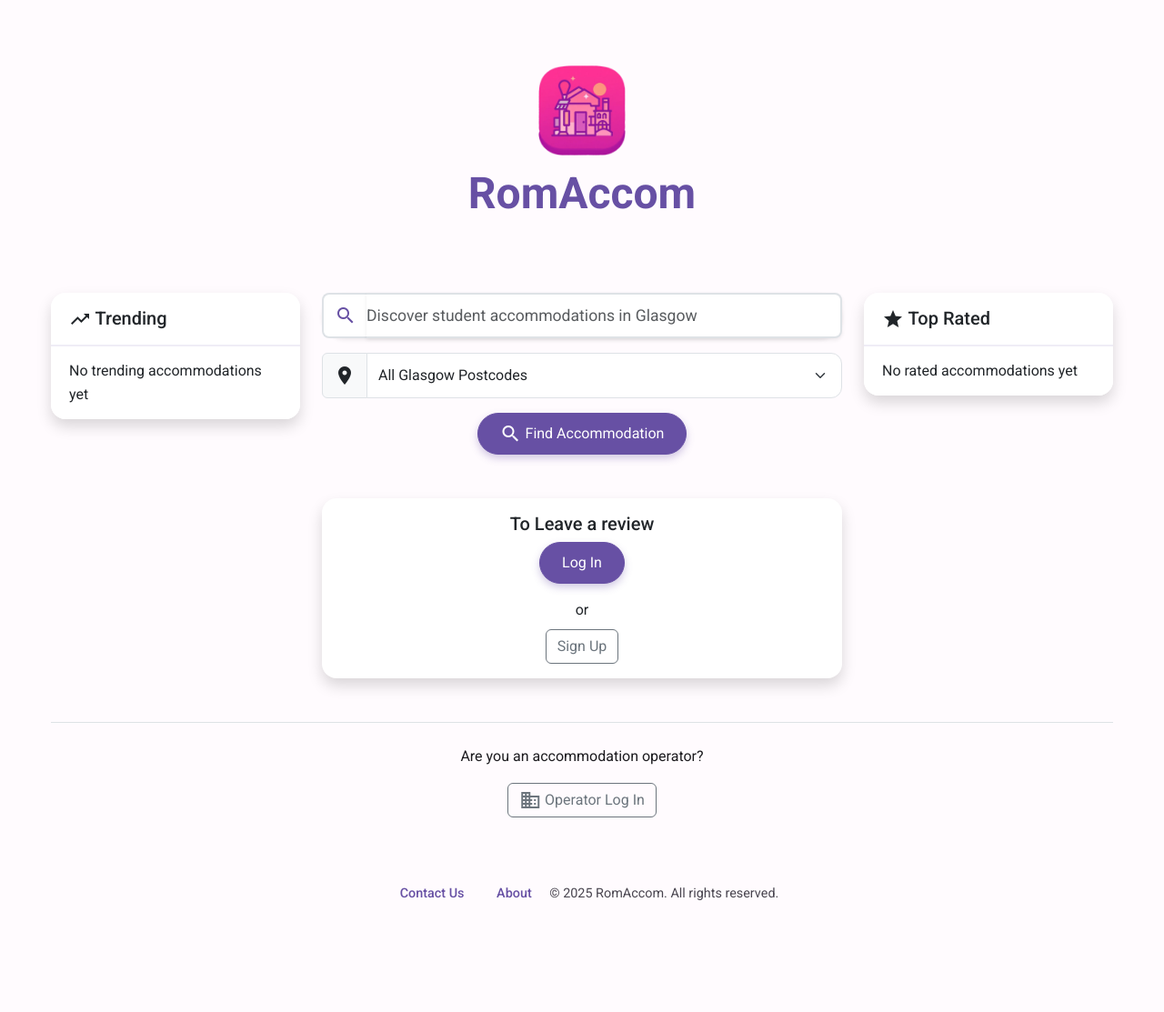
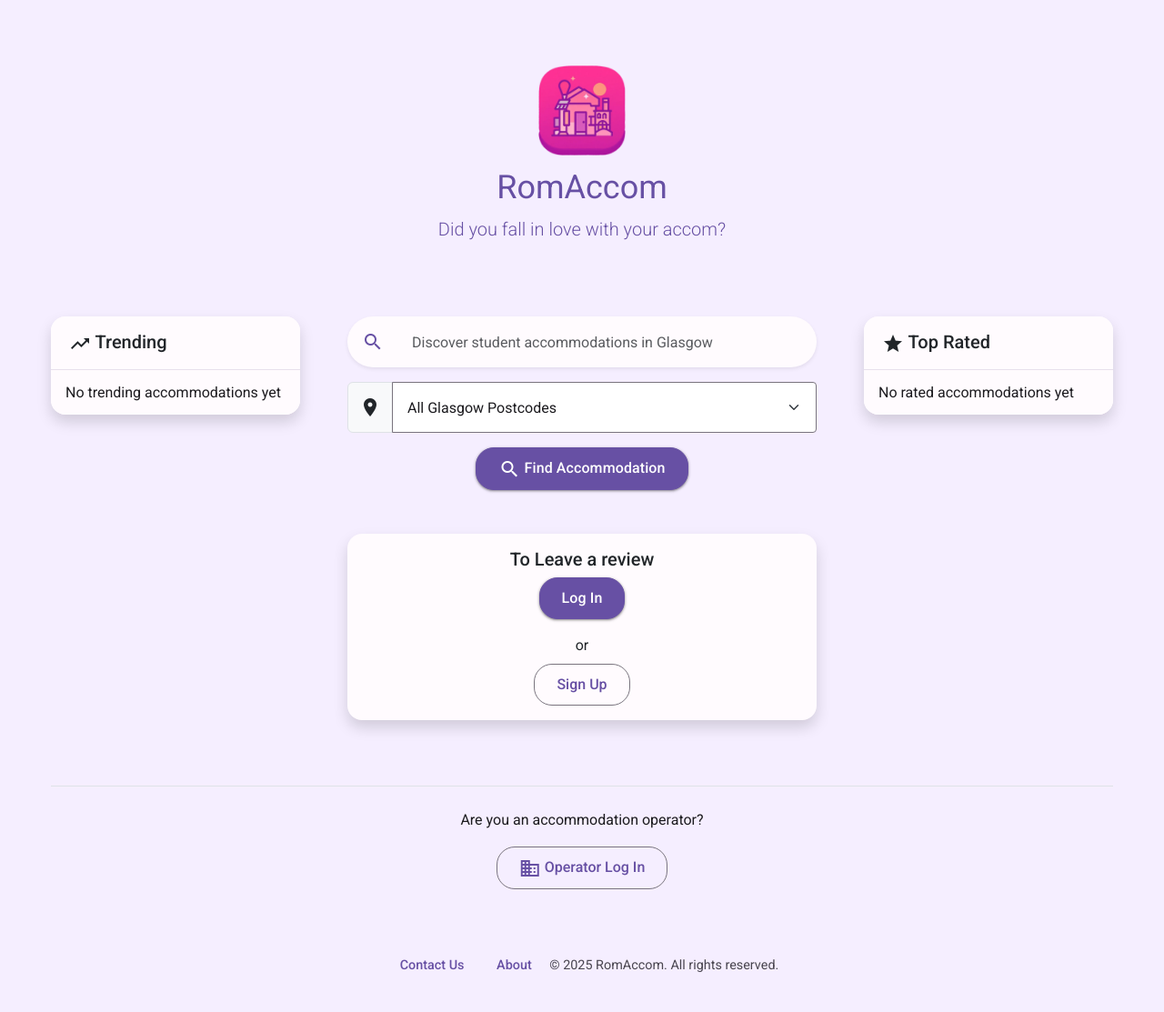
Before and after one commit to JoaoManuel2005/Team2E, a Django app: template romaccom/templates/romaccom/home.html in a window 1280 px wide. Shown: the whole page at 91% size. Before the commit the page ends 990 px from the top, so only its background shows below. Run offline with Django 3.2, Linux system fonts and the light colour scheme; the template is opened without the code that fills it, so the values that code supplies are empty.

Commit message:
home page: refine search bar, add background colour, fix postcode selector,adjust layout slightly

```diff
--- a/romaccom/static/css/home.css
+++ b/romaccom/static/css/home.css
@@ -1,26 +1,75 @@
-/* Search suggestions styles for Bootstrap compatibility */
+/* Color variables */
+:root {
+    --md-primary: #6750A4;
+    --md-primary-container: #EADDFF;
+    --md-on-primary: #FFFFFF;
+    --md-on-primary-container: #21005E;
+    --md-surface: #FFFBFE;
+    --md-on-surface: #1C1B1F;
+    --md-surface-variant: #E7E0EC;
+    --md-on-surface-variant: #49454F;
+    --md-outline: #79747E;
+    --md-background-lilac: #F5EEFF;
+
+    /* Elevation shadows */
+    --md-elevation-1: 0 1px 2px rgba(0,0,0,0.3), 0 1px 3px 1px rgba(0,0,0,0.15);
+    --md-elevation-2: 0 3px 6px rgba(0,0,0,0.15), 0 2px 4px rgba(0,0,0,0.12);
+    --md-elevation-3: 0 10px 20px rgba(0,0,0,0.15), 0 3px 6px rgba(0,0,0,0.10);
+}
+
+/* Page background */
+body {
+    background-color: var(--md-background-lilac) !important;
+}
+
+/* Search suggestions styles - Google style */
 .search-suggestions {
-    top: 100%;
-    z-index: 1000;
+    top: calc(100% - 2px);  /* Overlap slightly with search bar */
+    z-index: 990;  /* Below the search bar */
     display: none;
-    background-color: #fff;
-    border: 1px solid rgba(0,0,0,.125);
-    border-radius: 16px;
-    margin-top: 8px;
-    box-shadow: 0 8px 20px rgba(0, 0, 0, 0.15);
+    background-color: var(--md-surface);
+    border-radius: 0 0 24px 24px;  /* Round bottom corners only */
+    margin-top: 0;  /* Remove the gap */
+    box-shadow: var(--md-elevation-2);
     overflow: hidden;
+    border: none; /* Removed the border */
+    border-top: none;  /* No border at the top */
 }
 
 .search-suggestions.active {
     display: block;
 }
 
+/* When suggestions are active, modify the search bar */
+.input-group.custom-search:has(+ .search-suggestions.active) {
+    border-radius: 24px 24px 0 0 !important;  /* Round top corners only */
+    border-bottom: none;
+    box-shadow: var(--md-elevation-1);
+}
+
+/* Ensure the search suggestions width matches exactly */
+.mb-3.position-relative {
+    display: flex;
+    flex-direction: column;
+}
+
+.search-suggestions {
+    width: 100%;  /* Match parent width exactly */
+    align-self: center;
+}
+
 .suggestion-item {
-    padding: 0.5rem 1rem;
-    border-bottom: 1px solid rgba(0,0,0,.125);
+    padding: 12px 16px;
     cursor: pointer;
     display: flex;
     align-items: center;
+    border-bottom: 1px solid var(--md-surface-variant);
+    transition: background-color 0.2s;
+}
+
+.suggestion-item .suggestion-icon {
+    margin-right: 12px;
+    color: var(--md-on-surface-variant);
 }
 
 .suggestion-item:last-child {
@@ -28,97 +77,171 @@
 }
 
 .suggestion-item:hover {
-    background-color: rgba(0,0,0,.075);
+    background-color: var(--md-surface-variant);
 }
 
 .suggestion-highlight {
     font-weight: 500;
-    color: #0d6efd;
+    color: var(--md-primary);
 }
 
+/* Typography */
 h1.text-primary {
-    color: #6750A4 !important;
+    color: var(--md-primary) !important;
+    font-size: 2.25rem !important;
+    font-weight: 400 !important;
+    letter-spacing: 0 !important;
+    line-height: 2.75rem !important;
 }
 
-p.lead.text-primary{
-    color: #6750A4 !important;
+p.lead.text-primary {
+    color: var(--md-primary) !important;
+    font-size: 1.25rem !important;
 }
 
-/* Custom button shape */
+/* Material buttons */
 .btn-primary {
-    background-color: #6750A4 !important;
-    border-color: #6750A4 !important;
-    border-radius: 25px !important;  /* Rounded corners */
-    padding: 10px 24px !important;   /* More horizontal padding */
-    box-shadow: 0 4px 8px rgba(103, 80, 164, 0.3) !important; /* Soft shadow */
-    transition: transform 0.2s, box-shadow 0.2s !important;
+    background-color: var(--md-primary) !important;
+    border-color: var(--md-primary) !important;
+    color: var(--md-on-primary) !important;
+    border-radius: 20px !important;
+    padding: 10px 24px !important;
+    font-weight: 500 !important;
+    letter-spacing: 0.1px !important;
+    text-transform: capitalize !important;
+    box-shadow: var(--md-elevation-1) !important;
+    transition: box-shadow 0.3s, background-color 0.3s !important;
 }
 
 .btn-primary:hover {
-    background-color: #5a4691 !important;
-    border-color: #5a4691 !important;
-    transform: translateY(-2px) !important; /* Button lifts up slightly */
-    box-shadow: 0 6px 12px rgba(103, 80, 164, 0.4) !important; /* Enhanced shadow on hover */
+    box-shadow: var(--md-elevation-2) !important;
+    background-color: #5D4996 !important;
 }
 
-/* Custom search bar shape */
-.custom-search .input-group {
-    border-radius: 25px;
-    overflow: hidden; /* Ensures child elements respect border radius */
-    box-shadow: 0 2px 10px rgba(0, 0, 0, 0.08);
+.btn-primary:active {
+    box-shadow: var(--md-elevation-1) !important;
 }
 
-.custom-search .form-control {
-    border-left: none;
-    padding-left: 0;
-    height: 50px; /* Taller input */
-    font-size: 1.1rem;
+.btn-outline-secondary {
+    color: var(--md-primary) !important;
+    border-color: var(--md-outline) !important;
+    border-radius: 20px !important;
+    padding: 10px 24px !important;
+    font-weight: 500 !important;
 }
 
-.custom-search .input-group-text {
-    background-color: white;
-    border-right: none;
-    color: #6750A4;
-    width: 50px; /* Fixed width for icon */
-    justify-content: center;
+.btn-outline-secondary:hover {
+    background-color: var(--md-primary-container) !important;
+    color: var(--md-on-primary-container) !important;
 }
 
-/* Cards with custom shapes */
+/* Material Search Bar - More Rounded */
+.input-group.custom-search {
+    border-radius: 50px !important; /* Increased roundness */
+    box-shadow: var(--md-elevation-1);
+    background-color: var(--md-surface);
+    transition: box-shadow 0.3s;
+    border: none !important;
+    overflow: hidden; /* Ensures inner elements respect the border radius */
+}
+
+.input-group.custom-search:focus-within {
+    box-shadow: var(--md-elevation-2);
+}
+
+.input-group.custom-search .form-control {
+    border: none !important;
+    height: 56px;
+    font-size: 1rem;
+    background-color: transparent;
+    padding-left: 16px;
+    border-radius: 0 50px 50px 0 !important; /* Increased roundness */
+}
+
+.input-group.custom-search .form-control:focus {
+    box-shadow: none;
+}
+
+.input-group.custom-search .input-group-text {
+    background-color: transparent;
+    border: none !important;
+    color: var(--md-primary);
+    width: 56px;
+    justify-content: center;
+    font-size: 24px;
+    border-radius: 50px 0 0 50px !important; /* Increased roundness */
+}
+
+/* Material Cards */
 .card {
-    border-radius: 16px;
+    border-radius: 12px;
     overflow: hidden;
     border: none;
-    box-shadow: 0 4px 20px rgba(0, 0, 0, 0.08);
-    transition: transform 0.3s, box-shadow 0.3s;
+    box-shadow: var(--md-elevation-1);
+    background-color: var(--md-surface);
+    transition: box-shadow 0.3s;
+    margin-bottom: 24px;
 }
 
 .card:hover {
-    transform: translateY(-5px);
-    box-shadow: 0 8px 25px rgba(0, 0, 0, 0.1);
+    box-shadow: var(--md-elevation-3);
 }
 
 .card-header {
-    border-bottom: 2px solid rgba(103, 80, 164, 0.1);
-    background-color: white !important;
+    border-bottom: 1px solid var(--md-surface-variant);
+    background-color: var(--md-surface) !important;
     padding: 16px 20px;
+    font-weight: 500;
 }
 
-/* Custom shaped list items */
+/* List items */
 .list-group-item {
-    padding: 14px 20px;
-    border-left: none;
-    border-right: none;
+    padding: 12px 16px;
+    border-color: var(--md-surface-variant);
+    background-color: var(--md-surface);
+    color: var(--md-on-surface);
     transition: background-color 0.2s;
 }
 
 .list-group-item:hover {
-    background-color: rgba(103, 80, 164, 0.05);
+    background-color: var(--md-surface-variant);
 }
 
-/* Custom dropdown shape */
+.list-group-item-action:focus, .list-group-item-action:hover {
+    background-color: var(--md-surface-variant);
+    color: var(--md-on-surface);
+}
+
+/* Dropdown */
 select.form-select {
-    border-radius: 12px;
-    height: 50px;
-    background-position: right 15px center;
+    border-radius: 4px;
+    height: 56px;
+    padding: 16px;
+    border-color: var(--md-outline);
+    color: var(--md-on-surface);
+    background-position: right 16px center;
     padding-right: 40px;
 }
+
+select.form-select:focus {
+    border-color: var(--md-primary);
+    box-shadow: none;
+}
+
+
+.row > [class*='col-'] {
+    margin-bottom: 50px;
+}
+
+
+@media (min-width: 992px) {
+    .col-lg-6 {
+        padding-left: 40px;
+        padding-right: 40px;
+    }
+}
+
+/* Space between search form and login card */
+.mb-5 {
+    margin-bottom: 48px !important;
+}
--- a/romaccom/templates/romaccom/home.html
+++ b/romaccom/templates/romaccom/home.html
@@ -15,6 +15,7 @@
         <img src="{% static 'images/appicon.png' %}" alt="RomAccom Logo" class="img-fluid">
     </div>
     <h1 class="text-primary">RomAccom</h1>
+    <p class="lead text-primary">Did you fall in love with your accom?</p>
 </div>
 {% endblock %}
 
@@ -50,12 +51,12 @@
         <div class="mb-5">
             <form method="GET" action="{% url 'search_results' %}" class="search-form" id="search-form">
                 <div class="mb-3 position-relative">
-                    <div class="input-group input-group-lg custom-search shadow-sm rounded-pill">
-                        <span class="input-group-text border-2 border-end-0">
+                    <div class="input-group input-group-lg custom-search shadow-sm">
+                        <span class="input-group-text">
                             <span class="material-icons">search</span>
                         </span>
                         <input type="text" name="query" id="search-input"
-                               class="form-control border-2 border-start-0 shadow-sm"
+                               class="form-control"
                                placeholder="Discover student accommodations in Glasgow"
                                autocomplete="off"
                                data-search-url="{% url 'search_results' %}">
--- a/romaccom/web_app/views.py
+++ b/romaccom/web_app/views.py
@@ -40,7 +40,8 @@ def home_view(request):
         'trending_accommodations': trending_accommodations,
         'top_rated_accommodations': top_rated_accommodations,
         'operator_logged_in': operator_logged_in,
-        'operator_name': operator_name
+        'operator_name': operator_name,
+        'glasgow_postcodes': GLASGOW_POSTCODES  # Add this line
     })
 
 def search_results_view(request):
```
